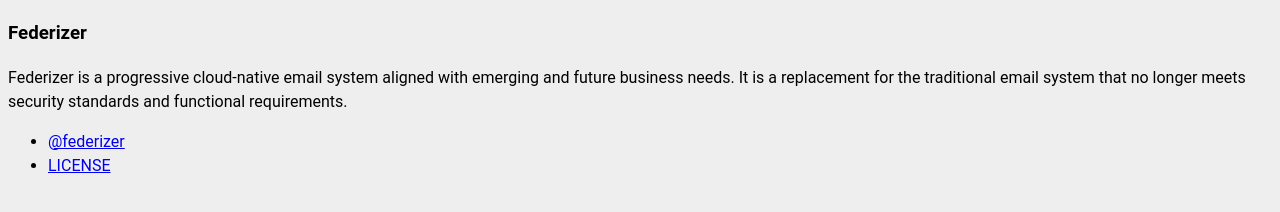
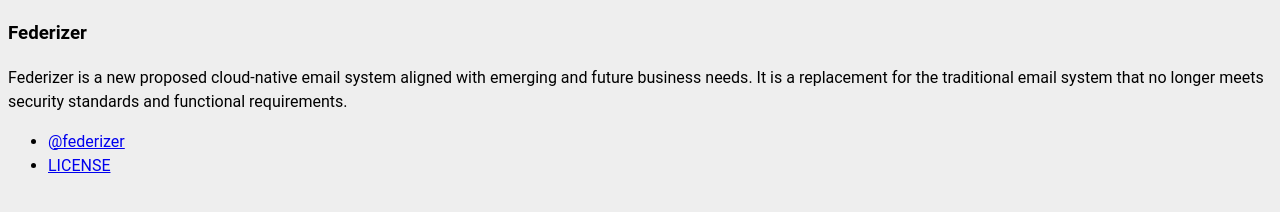
Before and after one commit to federizer/federizer.github.io, a plain HTML site: page index.html in a window 1280 px wide. Drawn offline with Linux system fonts and the light colour scheme.

Commit message:
new proposed cloud-native email system

```diff
--- a/index.html
+++ b/index.html
@@ -4,7 +4,7 @@
     <meta charset="utf-8">
 
     <title>Federizer</title>
-    <meta name="description" content="progressive cloud-native email system">
+    <meta name="description" content="cloud-native email system">
 
     <link rel="icon" href="images/favicon.ico">
 
@@ -20,7 +20,7 @@
   </head>
   <body>
     <h3>Federizer</h3>
-    <p>Federizer is a progressive cloud-native email system aligned with emerging and future business needs. It is a replacement for the traditional email system that no longer meets security standards and functional requirements.</p>
+    <p>Federizer is a new proposed cloud-native email system aligned with emerging and future business needs. It is a replacement for the traditional email system that no longer meets security standards and functional requirements.</p>
 	<ul>
       <li><a href="https://twitter.com/federizer">@federizer</a></li>
       <li><a href="LICENSE.txt">LICENSE</a></li>
```
Also changed, not shown: 2 other files.
